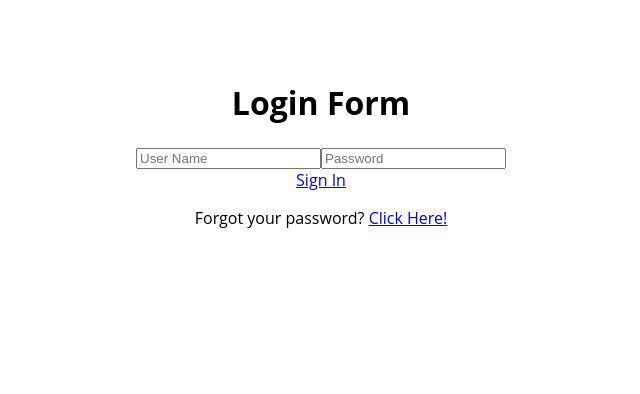
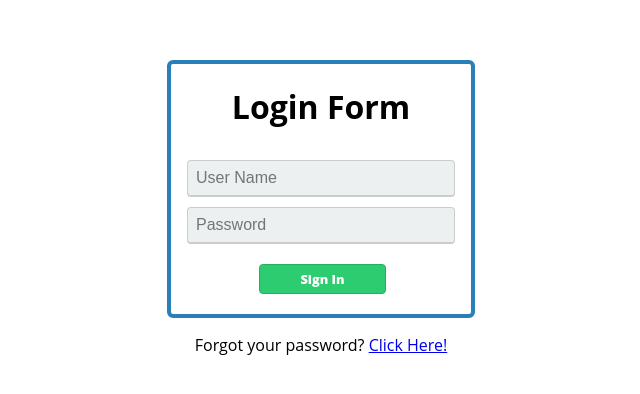
Before and after one commit to AB3000/Twistter-Twitter-with-a-Twist, a React (Create React App) app: page / in a window 1280 px wide. Shown: the part 190-584 px from the top of the page, without its empty margins (319-959 px from the left). Built offline with nearby package versions, Linux system fonts and the light colour scheme.

Commit message:
Everything migrated from index.html to app.js

```diff
--- a/src/App.js
+++ b/src/App.js
@@ -8,14 +8,14 @@ class App extends Component {
     <div className={css(styles.body)}>
     <div className={css(styles.absoluteCenteredDiv)}>
       <form action="index.html" method="post">
-        <div class="box">
+        <div className={css(styles.box)}>
             <h1>Login Form</h1>
-            <input class="username" name="username" type="text" placeholder="User Name"></input>
-            <input class="username" name="username" type="password" placeholder="Password"></input>
-            <a href="#"><div class="button">Sign In</div></a>
+            <input className={css(styles.username)} name="username" type="text" placeholder="User Name"></input>
+            <input className={css(styles.username)} name="username" type="password" placeholder="Password"></input>
+            <a href="#"><div className={css(styles.button)}>Sign In</div></a>
         </div>
       </form>
-      <p>Forgot your password? <a class="fpwd" href="#">Click Here!</a></p>
+      <p>Forgot your password? <a className={css(styles.fwpd)} href="#">Click Here!</a></p>
     </div>
     </div>);
   }
```
